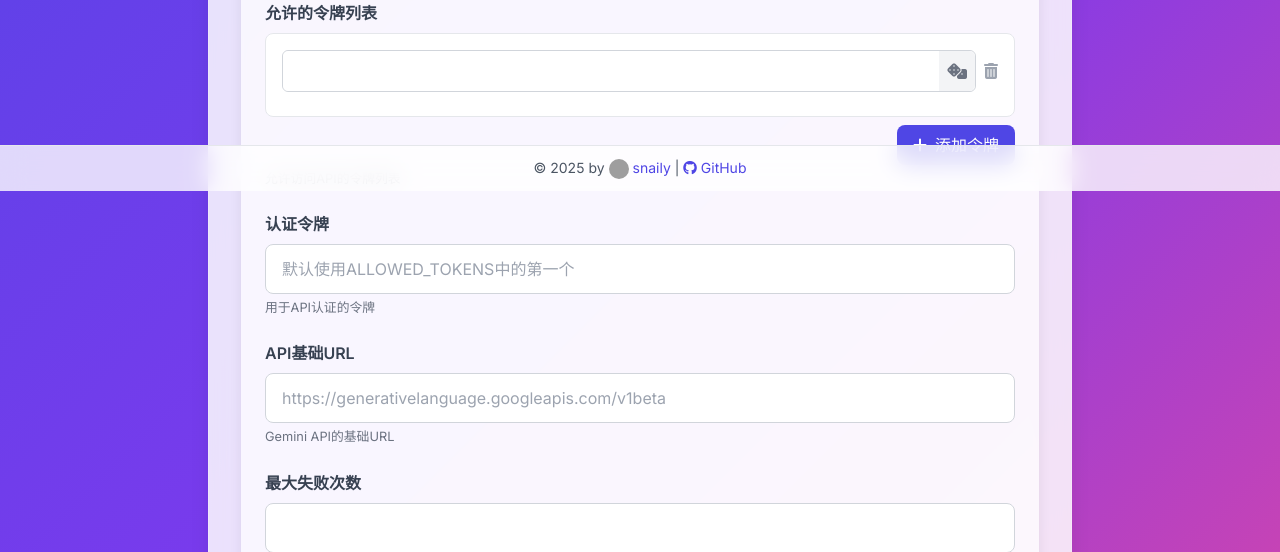
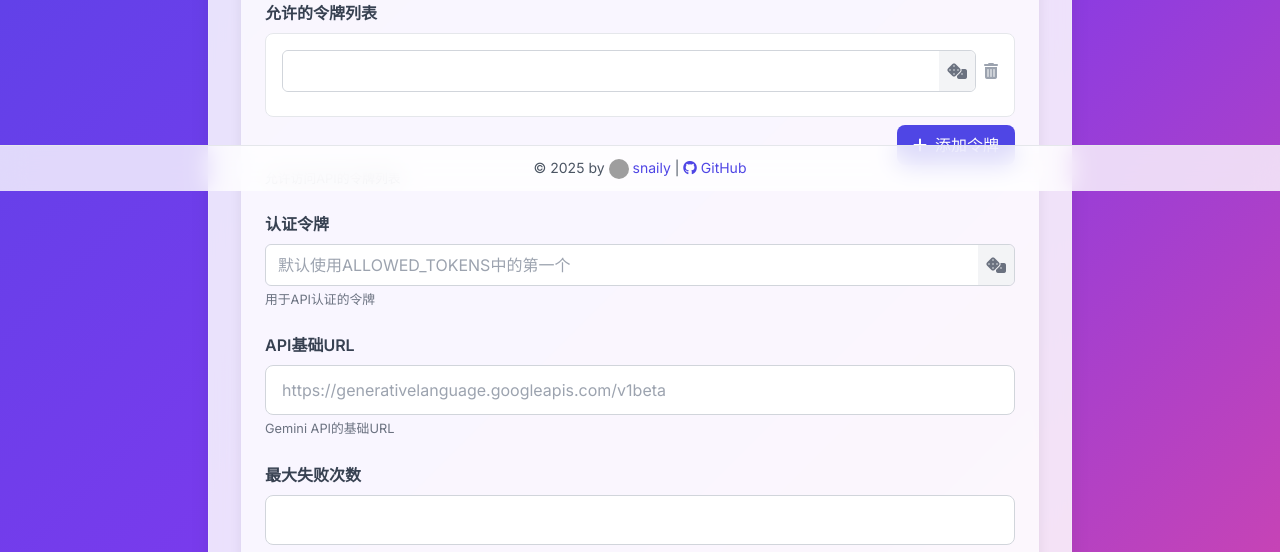
Before and after one commit to zhu748/mihayo, a Python web app: template app/templates/config_editor.html in a window 1280 px wide. Shown: the part 609-1161 px from the top of the page. Run offline with Jinja, Linux system fonts and the light colour scheme; the template is opened without the code that fills it, so the values that code supplies are empty; some libraries are stand-ins or nearby versions; grey boxes are pictures that could not be loaded.

Commit message:
feat(config): 认证令牌输入框支持一键生成随机令牌
- 新增“生成随机令牌”按钮，优化认证令牌输入体验
- 支持自动生成并填充认证令牌，提升交互便捷性

```diff
--- a/app/static/js/config_editor.js
+++ b/app/static/js/config_editor.js
@@ -187,6 +187,16 @@ document.addEventListener('DOMContentLoaded', function() {
 
     // 移除了静态生成令牌按钮的事件监听器，现在按钮是动态生成的
 
+    // 认证令牌生成按钮事件绑定
+    const generateAuthTokenBtn = document.getElementById('generateAuthTokenBtn');
+    const authTokenInput = document.getElementById('AUTH_TOKEN');
+    if (generateAuthTokenBtn && authTokenInput) {
+        generateAuthTokenBtn.addEventListener('click', function() {
+            const newToken = generateRandomToken();
+            authTokenInput.value = newToken;
+            showNotification('已生成新认证令牌', 'success');
+        });
+    }
 }); // <-- DOMContentLoaded 结束括号
 
 // 初始化配置
--- a/app/templates/config_editor.html
+++ b/app/templates/config_editor.html
@@ -136,7 +136,14 @@
                     <!-- 认证令牌 -->
                     <div class="mb-6">
                         <label for="AUTH_TOKEN" class="block font-semibold mb-2 text-gray-700">认证令牌</label>
-                        <input type="text" id="AUTH_TOKEN" name="AUTH_TOKEN" placeholder="默认使用ALLOWED_TOKENS中的第一个" class="w-full px-4 py-3 rounded-lg border border-gray-300 focus:border-primary-500 focus:ring focus:ring-primary-200 focus:ring-opacity-50">
+                        <div class="flex items-center">
+                            <div class="flex items-center flex-grow border border-gray-300 rounded-md focus-within:border-primary-500 focus-within:ring focus-within:ring-primary-200 focus-within:ring-opacity-50">
+                                <input type="text" id="AUTH_TOKEN" name="AUTH_TOKEN" placeholder="默认使用ALLOWED_TOKENS中的第一个" class="array-input flex-grow px-3 py-2 border-none rounded-l-md focus:outline-none">
+                                <button type="button" id="generateAuthTokenBtn" class="generate-btn px-2 py-2 text-gray-500 hover:text-primary-600 focus:outline-none rounded-r-md bg-gray-100 hover:bg-gray-200 transition-colors" title="生成随机令牌">
+                                    <i class="fas fa-dice"></i>
+                                </button>
+                            </div>
+                        </div>
                         <small class="text-gray-500 mt-1 block">用于API认证的令牌</small>
                     </div>
 
```
